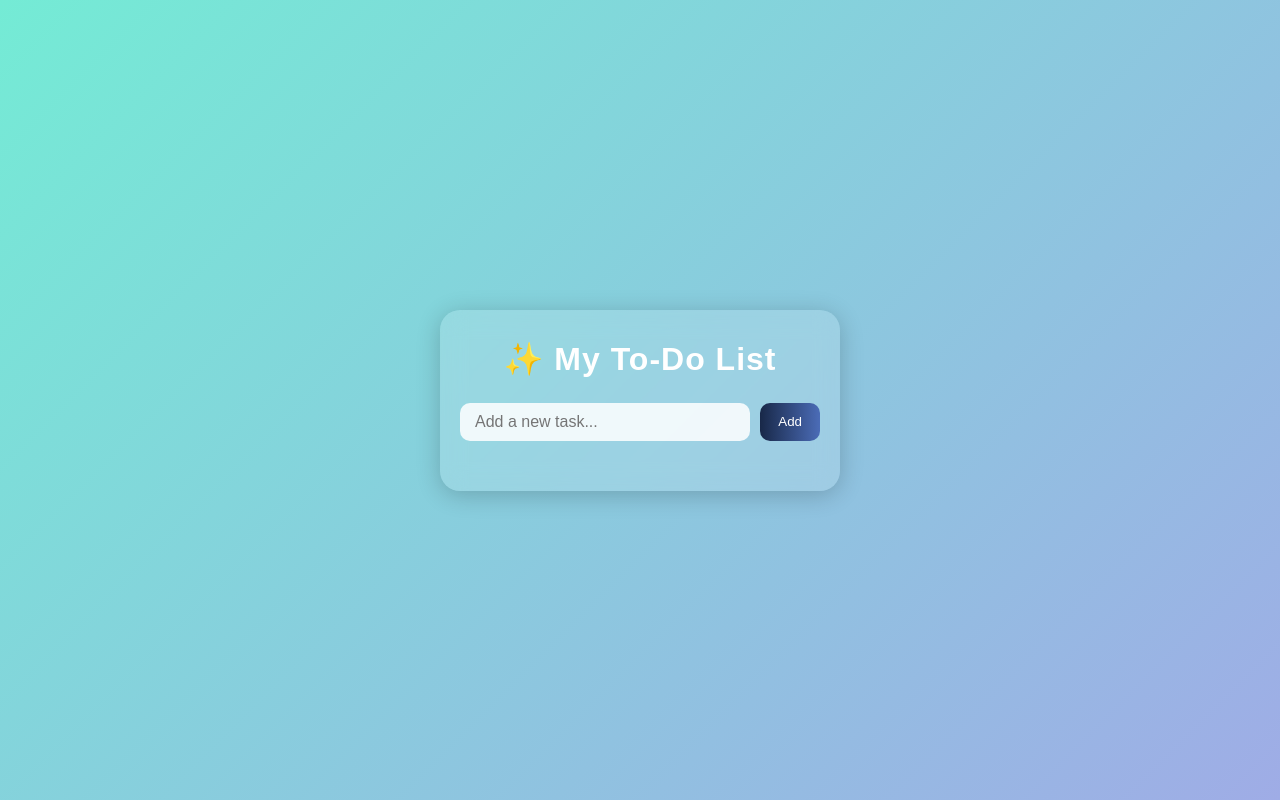
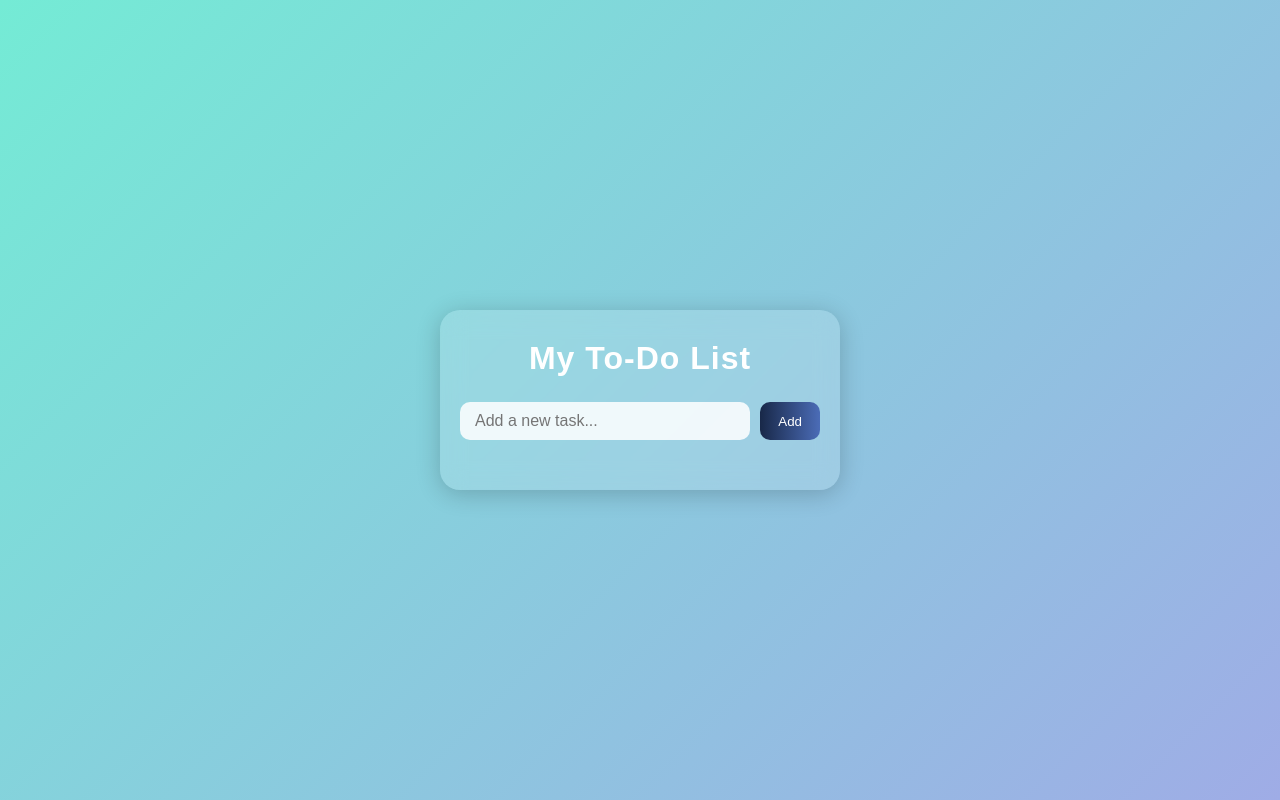
Before and after one commit to kishore15062006/Todo_List, a plain HTML site: page index.html in a window 1280 px wide. Drawn offline with Linux system fonts and the light colour scheme.

Commit message:
Fix HTML encoding issues in index.html

```diff
--- a/index.html
+++ b/index.html
@@ -8,7 +8,7 @@
 </head>
 <body>
   <div class="container">
-    <h1 class="title">✨ My To-Do List</h1>
+    <h1 class="title">My To-Do List</h1>
     <div class="todo-box">
       <div class="input-section">
         <input id="input" placeholder="Add a new task...">
```
